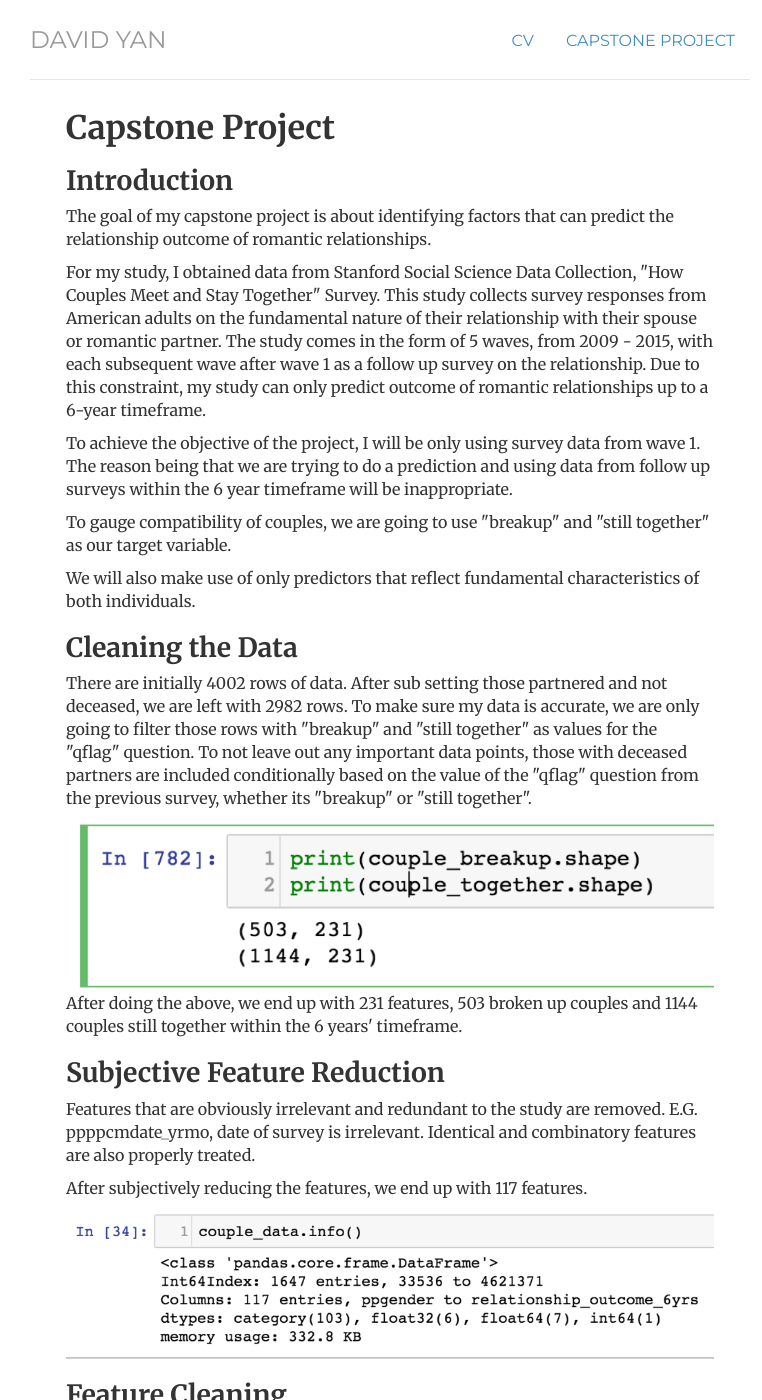
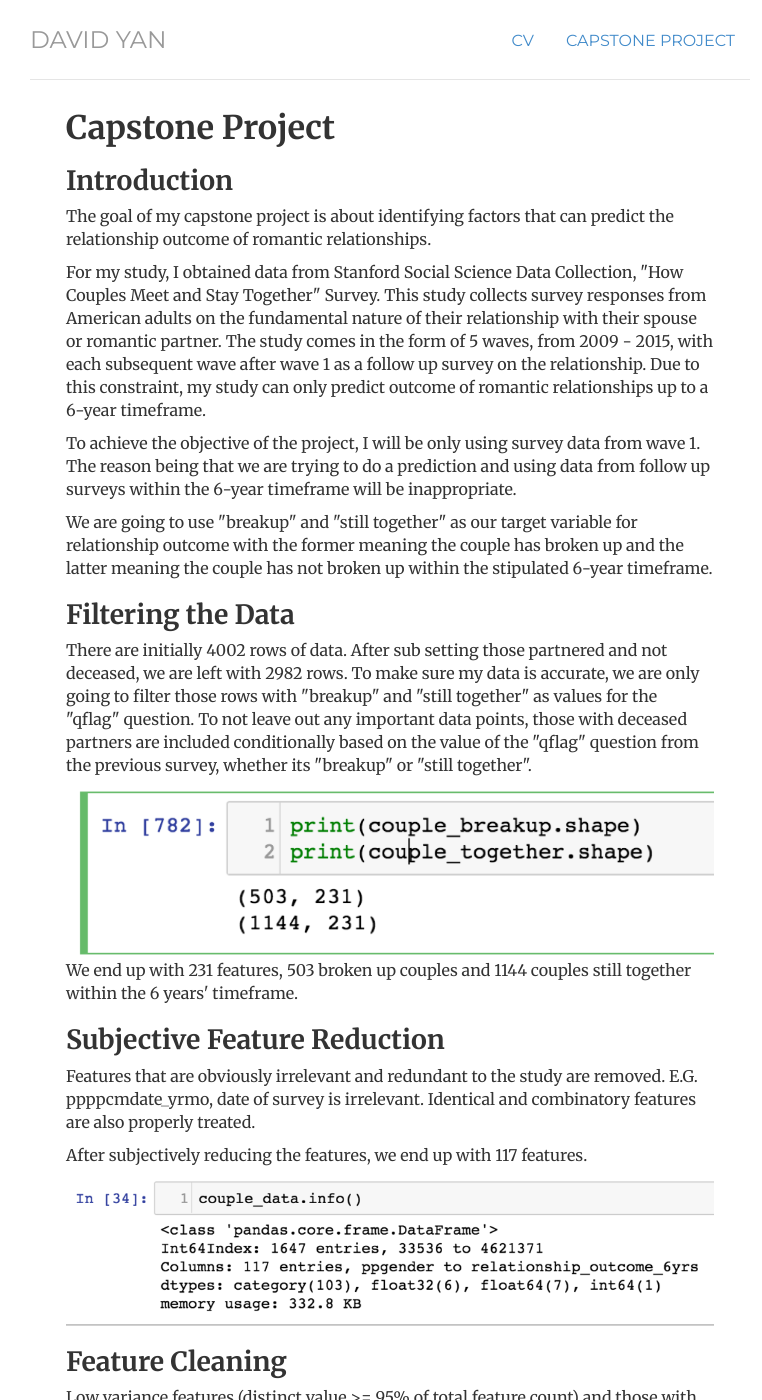
Before and after one commit to davidyan92/davidyan92.github.io, a Jekyll site: the page built from capstone_project/index.html, in a window 1280 px wide and 1400 px high. Shown: the whole window, without its empty margins (250-1012 px from the left). Built offline with Jekyll 4.4.1, drawn with Linux system fonts in a browser that asks for light colours; some of the changed text lies outside the part shown.

Commit message:
edited contact and cv page

```diff
--- a/_includes/header.html
+++ b/_includes/header.html
@@ -3,7 +3,7 @@
 		<li class="{{ page.cv }}"><a href="/cv" title="CV">CV</a></li>
 		<!-- <li class="{{ page.projects }}"><a href="/projects" title="Projects">Projects</a></li> -->
 		<!-- <li class="{{ page.notes }}"><a href="/notes" title="Notes">Notes</a></li> -->
-		<li class="{{ page.contact }}"><a href="/contact" title="Contact">Capstone Project</a></li>
+		<li class="{{ page.contact }}"><a href="/capstone_project" title="Capstone Project">Capstone Project</a></li>
 	</ul>
 	<h3 class="text-muted"><a href="/">David Yan</a></h3>
 </div> <!-- /header -->
--- a/contact/index.html
+++ b/capstone_project/index.html
@@ -27,13 +27,11 @@
 
 	<p>For my study, I obtained data from Stanford Social Science Data Collection, "How Couples Meet and Stay Together" Survey. This study collects survey responses from American adults on the fundamental nature of their relationship with their spouse or romantic partner. The study comes in the form of 5 waves, from 2009 - 2015, with each subsequent wave after wave 1 as a follow up survey on the relationship. Due to this constraint, my study can only predict outcome of romantic relationships up to a 6-year timeframe.</p>
 
-	<p>To achieve the objective of the project, I will be only using survey data from wave 1. The reason being that we are trying to do a prediction and using data from follow up surveys within the 6 year timeframe will be inappropriate.</p>
+	<p>To achieve the objective of the project, I will be only using survey data from wave 1. The reason being that we are trying to do a prediction and using data from follow up surveys within the 6-year timeframe will be inappropriate.</p>
 
-	<p>To gauge compatibility of couples, we are going to use "breakup" and "still together" as our target variable.</p>
+	<p>We are going to use "breakup" and "still together" as our target variable for relationship outcome with the former meaning the couple has broken up and the latter meaning the couple has not broken up within the stipulated 6-year timeframe.</p>
 
-	<p>We will also make use of only predictors that reflect fundamental characteristics of both individuals.</p>
-
-	<h2>Cleaning the Data</h2>
+	<h2>Filtering the Data</h2>
 	<!-- <p><strong><abbr title="Masters of Library and Information Science">MLIS</abbr>, Wayne State University, Detroit, MI, 2008</strong><br>
 	<a href="/files/McGlone-OpenAccessJournals-2008.pdf" title="Open Access Journals: Towards a Digital Commons for Scholarly Communication"><em>Open Access Journals: Towards a Digital Commons for Scholarly Communication</em> --> <!-- (PDF)</a></p> -->
 
@@ -41,7 +39,7 @@
 
 	<img class="img-responsive" src="/img/capstone/initial_dataset.png"/>
 
-	<p>After doing the above, we end up with 231 features, 503 broken up couples and 1144 couples still together within the 6 years' timeframe.</p>
+	<p>We end up with 231 features, 503 broken up couples and 1144 couples still together within the 6 years' timeframe.</p>
 
 	<h2>Subjective Feature Reduction</h2>
 
@@ -81,6 +79,12 @@
 
 	<img class="img-responsive" src="/img/capstone/ft_sel.png"/>
 
+	<h2>Running the Models</h2>
+
+	<p>I will be using supervised learning, classification algorithms to predict romantic relationship outcomes. The models that I will be using are: Logistic Regression, SGD Classifier, SVM Linear and XGBoost Classifier.</p>
+
+	<p>After splitting into test and training set, I run the 4 models on the dataset. To score the quality of each model, I will be using: Precision, Recall and F1 Score. The baseline accuracy for the dataset is 0.69.</p>
+
 	<img class="img-responsive" src="/img/capstone/model_scores.png"/>
 
 	<img class="img-responsive" src="/img/capstone/ft_impt_summary.png"/>
--- a/cv/index.html
+++ b/cv/index.html
@@ -14,7 +14,7 @@
 	<span itemprop="name"><h1>David Yan Dawei</h1></span>
 	<address>
 	<p><span>davidyan.sxc@gmail.com</span></p>
-	<a href="https://www.linkedin.com/in/david-yan-1791b573/">https://www.linkedin.com/in/david-yan-1791b573/</a>
+	<a href="https://www.linkedin.com/in/david-yan-1791b573/">https://www.linkedin.com/in/david-yan92/</a>
 	</address>
 	</div>
 
```
Also changed, not shown: other parts of cv/index.html (+1 -1 lines).
